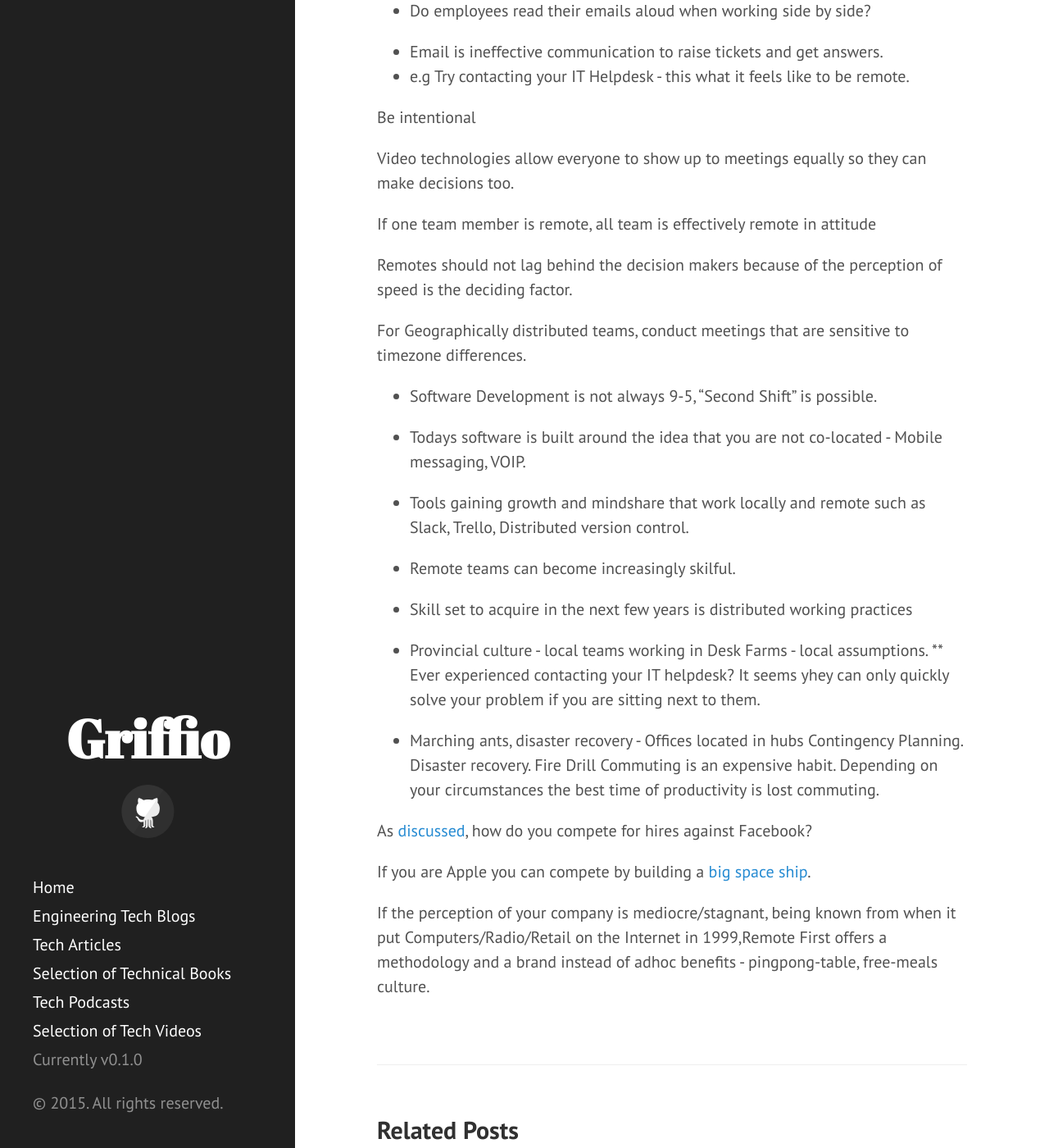
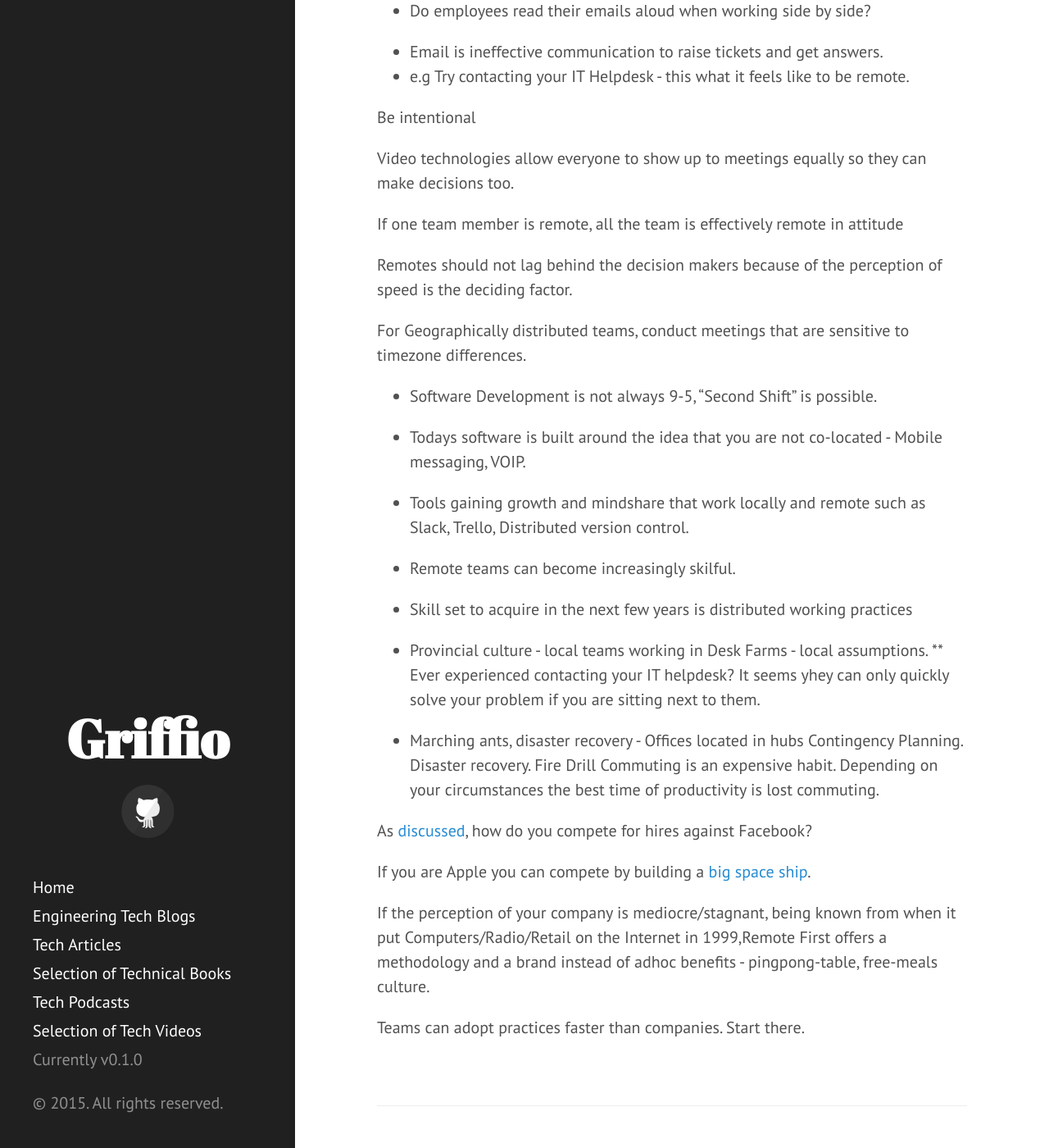
Before and after one commit to griffio/griffio.github.io, a Jekyll site: the page built from _posts/2015-06-12-Remote-First.md, in a window 1280 px wide and 1400 px high, scrolled down 911 px. Shown: the whole window at 82% size. Built offline with Jekyll 4.4.1, drawn with Linux system fonts in a browser that asks for light colours; nearby versions of some CDN libraries.

Commit message:
Update 2015-06-12-Remote-First.md

```diff
--- a/_posts/2015-06-12-Remote-First.md
+++ b/_posts/2015-06-12-Remote-First.md
@@ -36,7 +36,7 @@
 
 Video technologies allow everyone to show up to meetings equally so they can make decisions too.
 
-If one team member is remote, all team is effectively remote in attitude
+If one team member is remote, all the team is effectively remote in attitude
 
 Remotes should not lag behind the decision makers because of the perception of speed is the deciding factor.
 
@@ -66,3 +66,5 @@
 If you are Apple you can compete by building a [big space ship](http://www.cupertino.org/index.aspx?page=1107).
 
 If the perception of your company is mediocre/stagnant, being known from when it put Computers/Radio/Retail on the Internet in 1999,Remote First offers a methodology and a brand instead of adhoc benefits - pingpong-table, free-meals culture.
+
+Teams can adopt practices faster than companies. Start there.
```
